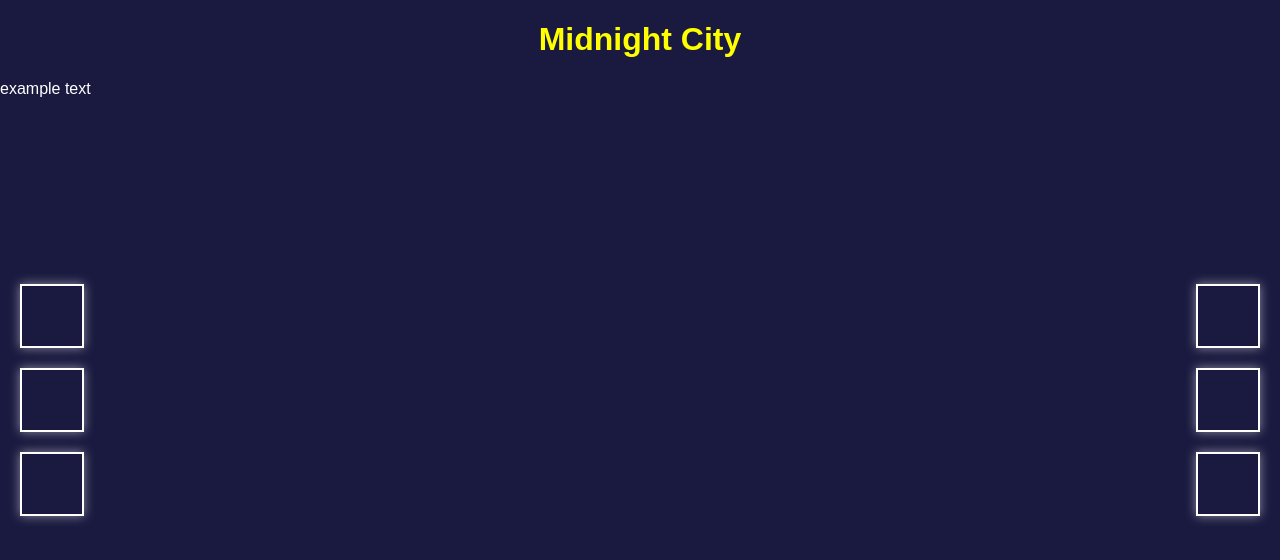
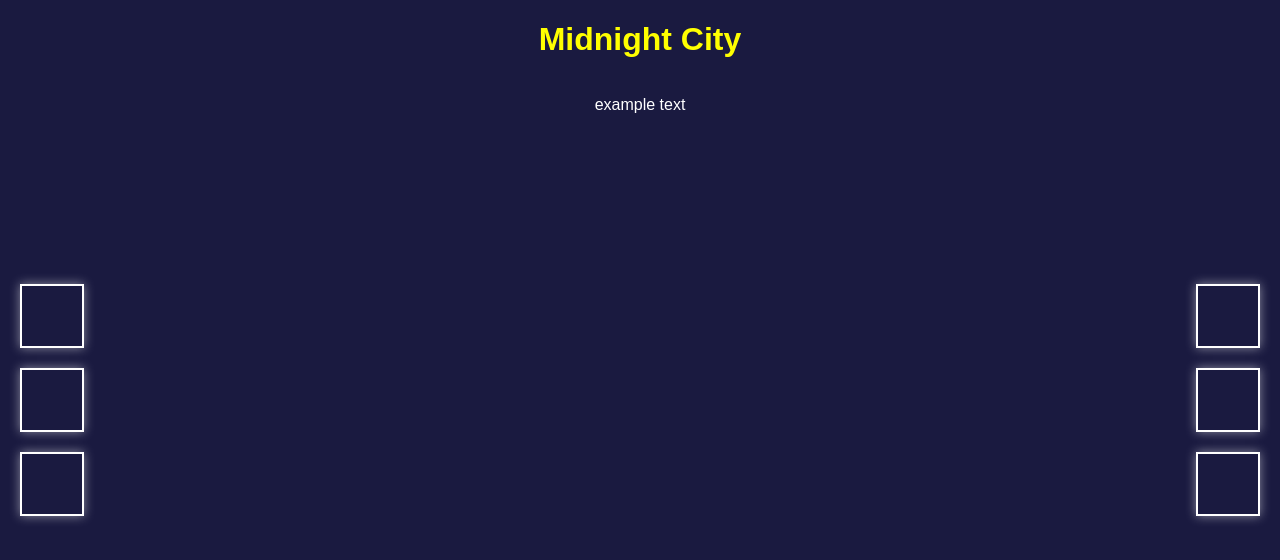
Before and after one commit to emmaculwell/midnightcity, a plain HTML site: page index.html in a window 1280 px wide. Drawn offline with Linux system fonts and the light colour scheme.

Commit message:
Update style.css
claude edits

```diff
--- a/style.css
+++ b/style.css
@@ -6,11 +6,18 @@ body {
   margin: 0;
   padding: 0;
   min-height: 100vh;
+  display: flex;          /* Add this */
+  flex-direction: column; /* Add this */
+  align-items: center;    /* Add this */
 }
 
 h1 {
   color: yellow;
   text-align: center;
+}
+
+p {
+  text-align: center;  /* Add this if you want the text centered within its width */
 }
 
 .window-container {
@@ -31,7 +38,7 @@ h1 {
 }
 
 .window {
-  width: 60px;  /* Changed from 100% to 60px */
+  width: 60px;
   height: 60px;
   border: 2px solid white;
   box-shadow: 0 0 10px rgba(255, 255, 255, 0.5);
```
